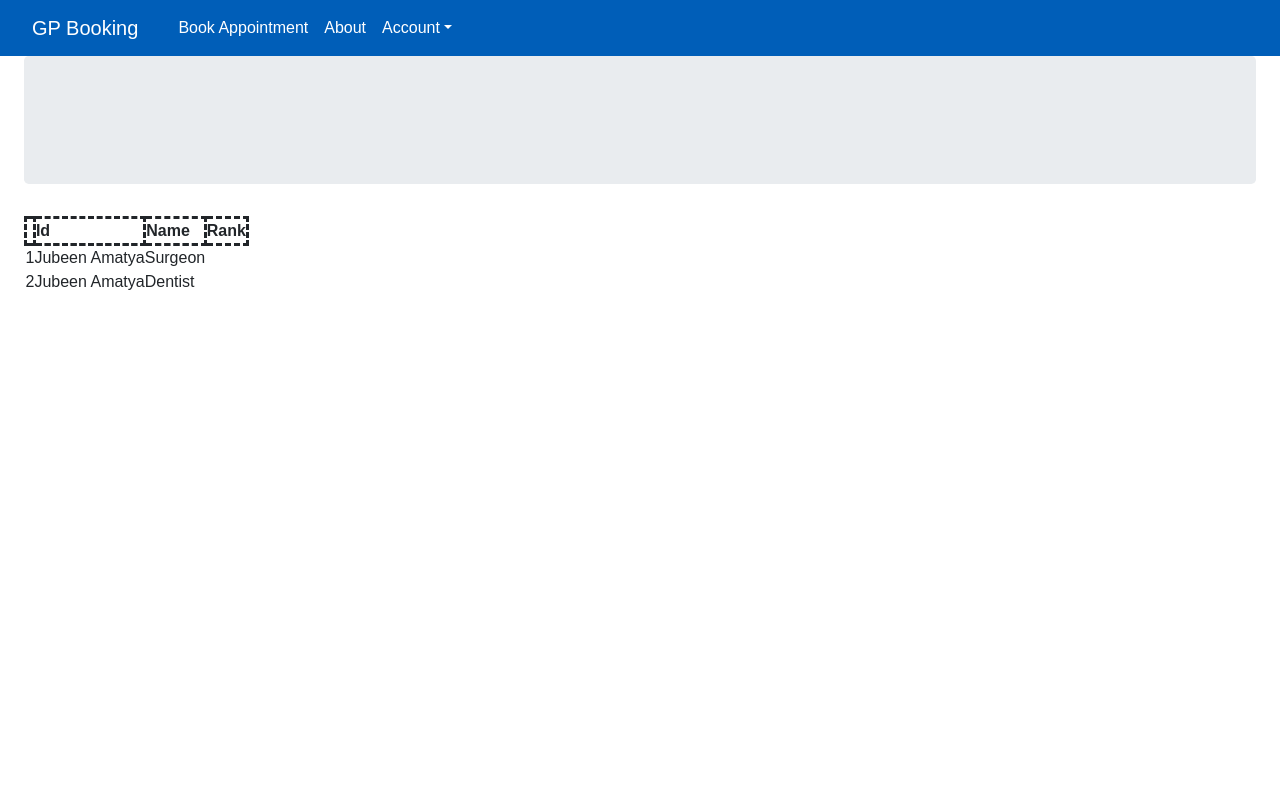
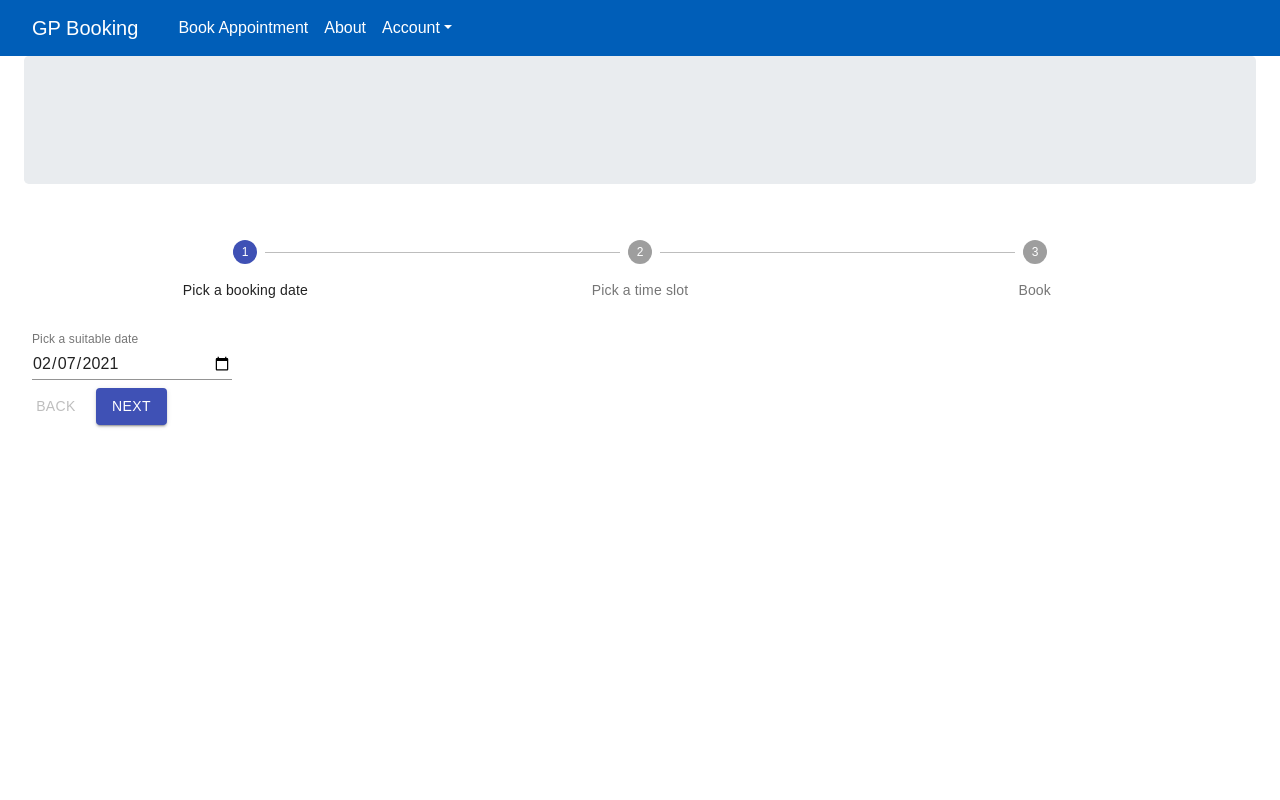
Before and after one commit to matrix105/gp_booking, a React (Create React App) app in the folder gp_booking/frontend/: page /booking in a window 1280 px wide. Shown: the top 800 px of the page. Built offline with nearby package versions, Linux system fonts and the light colour scheme; a web font is replaced by a local one.

Commit message:
booking stepper

```diff
--- a/gp_booking/frontend/src/components/Booking.jsx
+++ b/gp_booking/frontend/src/components/Booking.jsx
@@ -1,31 +1,15 @@
 import * as React from "react";
 import { Container } from "@material-ui/core";
 import { Jumbotron } from "reactstrap";
-import Tables from "./mini Compnents/Table";
-import { func } from "prop-types";
+import Steppers from './mini Compnents/Stepper'
 
-function makeColumn() {}
 
 export default class Booking extends React.Component {
   render() {
-    var titles,
-      doctors = [];
-    function makeTitles() {
-      return (titles = ["", "Id", "Name", "Rank"]);
-    }
-
-    function makeBody() {
-      return (doctors = [
-        { picture: "", id: "1", name: "Jubeen Amatya", rank: "Surgeon" },
-        { picture: "", id: "2", name: "Jubeen Amatya", rank: "Dentist" },
-      ]);
-    }
-    const docs = makeBody()
     return (
       <Container>
-        {console.log(doctors)}
         <Jumbotron></Jumbotron>
-         <Tables titles={makeTitles()} body={docs} />
+        <Steppers />
       </Container>
     );
   }
--- /dev/null
+++ b/gp_booking/frontend/src/components/mini Compnents/Stepper.jsx
@@ -0,0 +1,129 @@
+import * as React from "react";
+import { makeStyles } from '@material-ui/core/styles';
+import Stepper from '@material-ui/core/Stepper';
+import Step from '@material-ui/core/Step';
+import StepLabel from '@material-ui/core/StepLabel';
+import Button from '@material-ui/core/Button';
+import { func } from "prop-types";
+import Typography from '@material-ui/core/Typography';
+import TextField from '@material-ui/core/TextField';
+
+
+const useStyles = makeStyles((theme) => ({
+    root: {
+        width: '100%',
+    },
+    backButton: {
+        marginRight: theme.spacing(1),
+    },
+    instructions: {
+        marginTop: theme.spacing(1),
+        marginBottom: theme.spacing(1),
+    },
+    container: {
+        display: 'flex',
+        flexWrap: 'wrap',
+    },
+    textField: {
+        marginLeft: theme.spacing(1),
+        marginRight: theme.spacing(1),
+        width: 200,
+    },
+}));
+
+function getCurrentDate() {
+    var currentTime = new Date().toISOString().slice(0, 10);
+    return currentTime
+}
+
+function getSteps() {
+
+    return ['Pick a booking date', 'Pick a time slot', 'Book'];
+}
+
+function getStepContent(stepIndex, classes) {
+
+    switch (stepIndex) {
+        case 0:
+            return (
+                <form className={classes.container} noValidate>
+                    <TextField
+                        id="date"
+                        InputProps={{ inputProps: { min: getCurrentDate() } }}
+                        label="Pick a suitable date"
+                        type="date"
+                        defaultValue={getCurrentDate()}
+                        className={classes.textField}
+                        InputLabelProps={{
+                            shrink: true,
+                        }}
+                    />
+                </form>
+            );
+        case 1:
+            return 'What is an ad group anyways?';
+        case 2:
+            return 'This is the bit I really care about!';
+        default:
+            return 'Unknown stepIndex';
+    }
+}
+
+
+
+const Steppers = () => {
+    const classes = useStyles();
+    const [activeStep, setActiveStep] = React.useState(0);
+    const steps = getSteps();
+
+    const handleNext = () => {
+        setActiveStep((prevActiveStep) => prevActiveStep + 1);
+    };
+
+    const handleBack = () => {
+        setActiveStep((prevActiveStep) => prevActiveStep - 1);
+    };
+
+    const handleReset = () => {
+        setActiveStep(0);
+    };
+    return (
+
+        <div className={classes.root}>
+            <Stepper activeStep={activeStep} alternativeLabel>
+                {steps.map((label) => (
+                    <Step key={label}>
+                        <StepLabel>{label}</StepLabel>
+                    </Step>
+                ))}
+            </Stepper>
+            <div>
+                {activeStep === steps.length ? (
+                    <div>
+                        <Typography className={classes.instructions}>All steps completed</Typography>
+                        <Button onClick={handleReset}>Reset</Button>
+                    </div>
+                ) : (
+                        <div>
+                            <Typography className={classes.instructions}>{getStepContent(activeStep, classes)}</Typography>
+                            <div>
+                                <Button
+                                    disabled={activeStep === 0}
+                                    onClick={handleBack}
+                                    className={classes.backButton}
+                                >
+                                    Back
+              </Button>
+                                <Button variant="contained" color="primary" onClick={handleNext}>
+                                    {activeStep === steps.length - 1 ? 'Finish' : 'Next'}
+                                </Button>
+                            </div>
+                        </div>
+                    )}
+            </div>
+
+        </div>
+    )
+}
+
+export default Steppers
```
